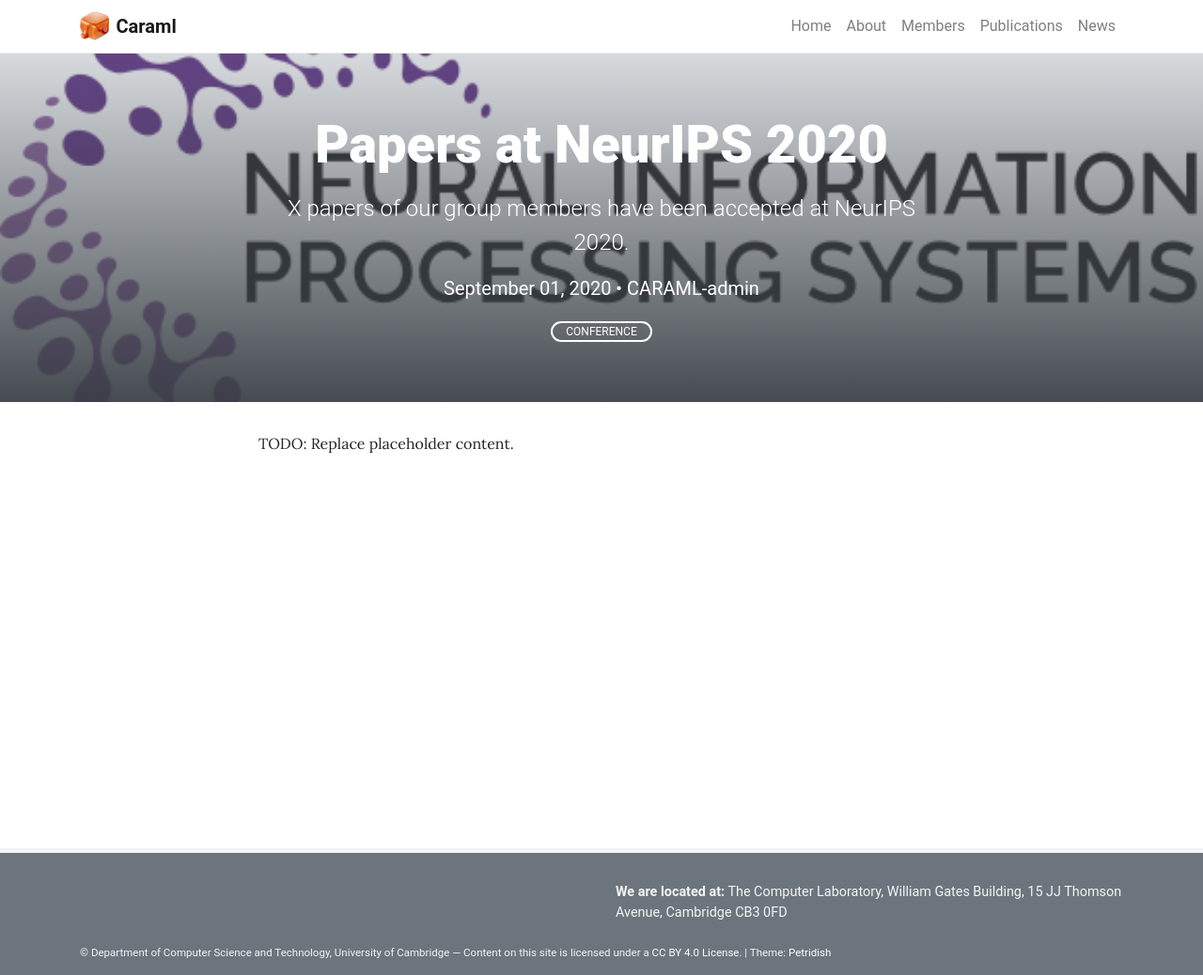
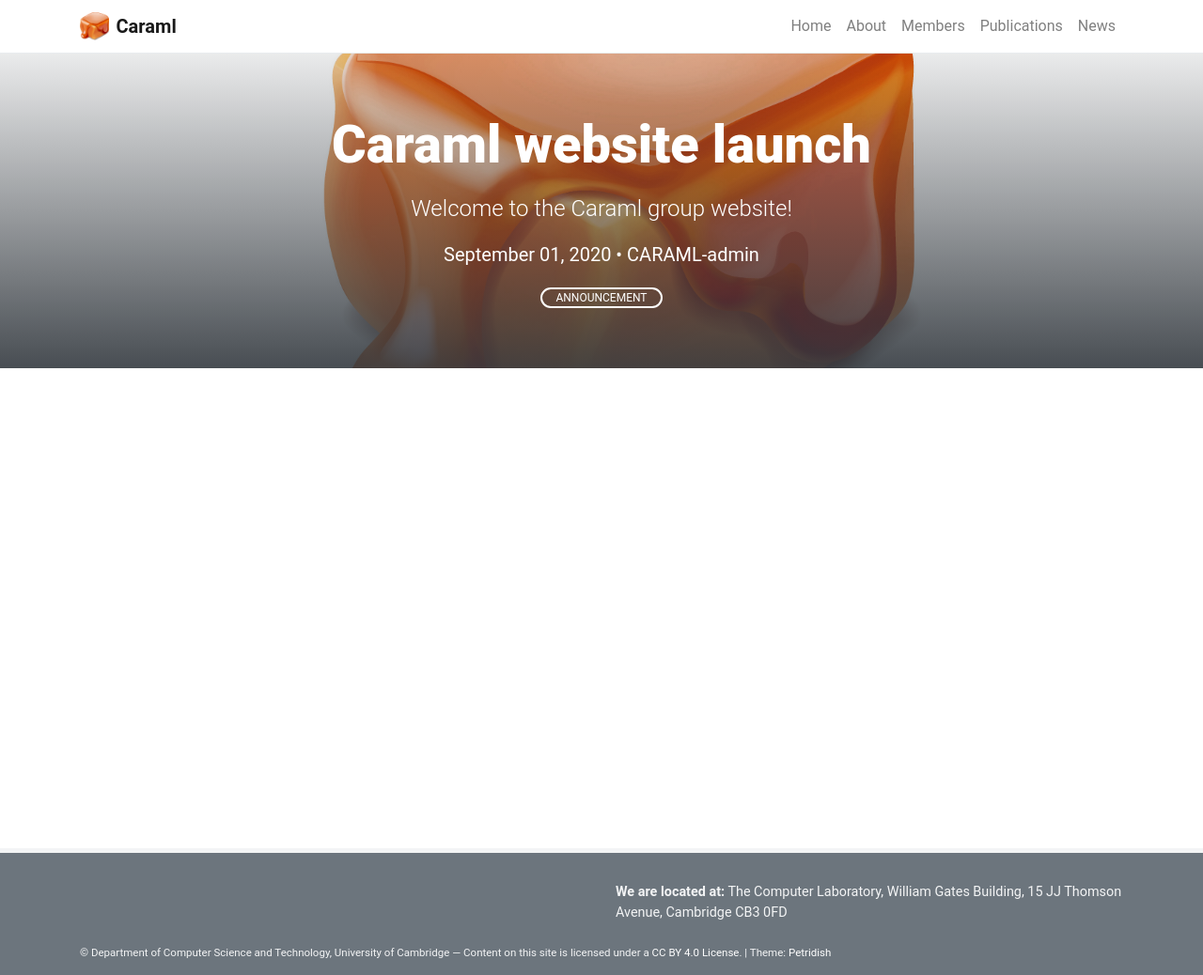
Before and after one commit to caraml-group/group-website, a Jekyll site: the page built from _posts/2020-09-01-neurips-2020.md, in a window 1280 px wide. Shown: the whole page at 94% size. Built offline with Jekyll 4.4.1, drawn with Linux system fonts in a browser that asks for light colours.

Commit message:
Clean up

```diff
--- a/_posts/2020-09-01-neurips-2020.md
+++ b/_posts/2020-09-01-neurips-2020.md
@@ -1,10 +1,7 @@
 ---
-title: Papers at NeurIPS 2020
-description: X papers of our group members have been accepted at NeurIPS 2020.
-background: /assets/img/neurips-logo.png
+title: Caraml website launch
+description: Welcome to the Caraml group website!
+background: /assets/img/blog-posts/website-launch/caraml-icon.jpg
 author: [CARAML-admin]
-categories: [conference]
+categories: [announcement]
 ---
-
-
-TODO: Replace placeholder content.
```
Also changed, not shown: _layouts/team.html (+4 -4 lines), pages/about.md (+1 -1 lines), pages/focus_areas.md (+1 -1 lines), pages/publications.md (+1 -1 lines), assets/img/blog-posts/website-launch/caraml-icon.jpg (added), favicon.ico (added).
